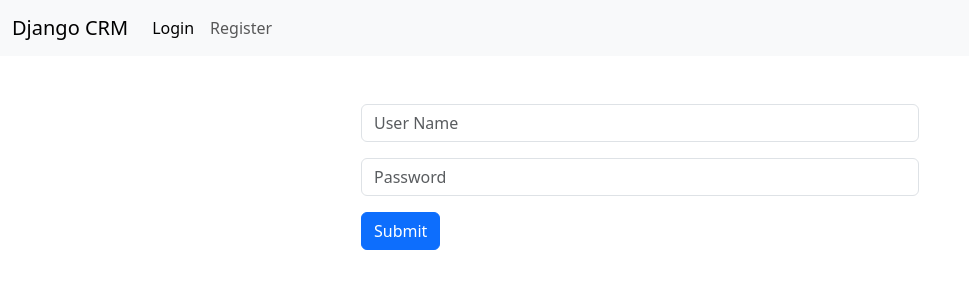
After one commit to masoodsheikh/pyprojects, a Django app: page /login/ in a window 1280 px wide. The commit adds this page. Shown: the top 300 px of the page, without its empty margins (0-969 px from the left). Run offline with Django 4.2, Linux system fonts and the light colour scheme.

Commit message:
login, logout incorporated

```diff
--- /dev/null
+++ b/djangopy/myapp/templates/myapp/base.html
@@ -0,0 +1,30 @@
+<!doctype html>
+<html lang="en">
+  <head>
+    <meta charset="utf-8">
+    <meta name="viewport" content="width=device-width, initial-scale=1">
+    <title>Django Python Project</title>
+    <link href="https://cdn.jsdelivr.net/npm/bootstrap@5.3.0-alpha3/dist/css/bootstrap.min.css" rel="stylesheet" integrity="sha384-KK94CHFLLe+nY2dmCWGMq91rCGa5gtU4mk92HdvYe+M/SXH301p5ILy+dN9+nJOZ" crossorigin="anonymous">
+  </head>
+  <body>
+    {% include 'myapp/navbar.html' %}
+    <div class="container">
+
+      {% if messages %}
+        {% for message in messages %}
+      <div class="alert alert-warning alert-dismissible fade show" role="alert">
+  <strong>{{message}}</strong>
+  <button type="button" class="btn-close" data-bs-dismiss="alert" aria-label="Close"></button>
+</div>
+
+        {% endfor %}
+
+
+      {% endif %}
+      {% block content %}
+
+      {% endblock %}
+    </div>
+    <script src="https://cdn.jsdelivr.net/npm/bootstrap@5.3.0-alpha3/dist/js/bootstrap.bundle.min.js" integrity="sha384-ENjdO4Dr2bkBIFxQpeoTz1HIcje39Wm4jDKdf19U8gI4ddQ3GYNS7NTKfAdVQSZe" crossorigin="anonymous"></script>
+  </body>
+</html>
--- /dev/null
+++ b/djangopy/myapp/templates/myapp/login.html
@@ -0,0 +1,24 @@
+{% extends 'myapp/base.html' %}
+
+{% block content %}
+
+<br>
+<br>
+<div class="col-md-6 offset-md-3">
+    <form method="POST" action="{% url 'login' %}">
+        {% csrf_token %}
+
+        <div class="mb-3">
+
+          <input type="text" class="form-control" name="username" placeholder="User Name" aria-describedby="emailHelp" required >
+
+        </div>
+        <div class="mb-3">
+
+          <input type="password" class="form-control" name="password" placeholder="Password" required>
+        </div>
+
+        <button type="submit" class="btn btn-primary">Submit</button>
+      </form>
+    </div>
+      {% endblock %}
--- /dev/null
+++ b/djangopy/myapp/templates/myapp/navbar.html
@@ -0,0 +1,34 @@
+<nav class="navbar navbar-expand-lg bg-body-tertiary" >
+  <div class="container-fluid">
+    <a class="navbar-brand" href="#">
+
+      Django CRM
+    </a>
+
+  <div class="collapse navbar-collapse" id="navbarNavDropdown">
+
+
+
+     {% if user.is_authenticated %}
+    <ul class="navbar-nav me-auto mb-2 mb-lg-0">
+    <li class="nav-item">
+        <a class="nav-link" href="{% url 'logout' %}"> Logout </a>
+    </li>
+    </ul>
+{% else %}
+<ul class="navbar-nav">
+        <li class="nav-item">
+          <a class="nav-link active" aria-current="page" href="{% url 'login' %}"> Login</a>
+        </li>
+        <li class="nav-item">
+          <a class="nav-link" href="{% url 'register' %}">Register</a>
+        </li>
+</ul>
+
+
+{% endif %}
+  </div>
+
+
+  </div>
+</nav>
--- a/djangopy/myapp/urls.py
+++ b/djangopy/myapp/urls.py
@@ -3,6 +3,9 @@ from . import views
 
 urlpatterns = [
 
-    path('', views.home, name=""),
+    path('', views.home, name="home"),
+    path('login/', views.login_user, name="login"),
+    path('logout/', views.logout_user, name="logout"),
+    path('register/', views.register, name="register"),
 
 ]
--- a/djangopy/myapp/views.py
+++ b/djangopy/myapp/views.py
@@ -1,5 +1,31 @@
-from django.shortcuts import render
+from django.shortcuts import render, redirect
 from django.http import HttpResponse
+from django.contrib.auth import authenticate, login, logout
+from django.contrib import messages
 
 def home(request):
     return render(request, 'myapp/index.html')
+
+def login_user(request):
+    if request.method == 'POST':
+        username = request.POST['username']
+        password = request.POST['password']
+
+        user = authenticate(request, username=username, password=password)
+        if user is not None:
+            login(request, user)
+            messages.success(request, "You have been logged in")
+            return redirect('home')
+        else:
+            messages.success(request, "Something went wrong, try again!")
+            return redirect('login')
+    else:
+        return render(request, "myapp/login.html")
+
+def logout_user(request):
+    logout(request)
+    messages.success(request, "You are successfully logged out!")
+    return redirect('home')
+
+def register(request):
+    pass
```
Also changed, not shown: djangopy/myapp/templates/myapp/index.html (+3 -14 lines).
